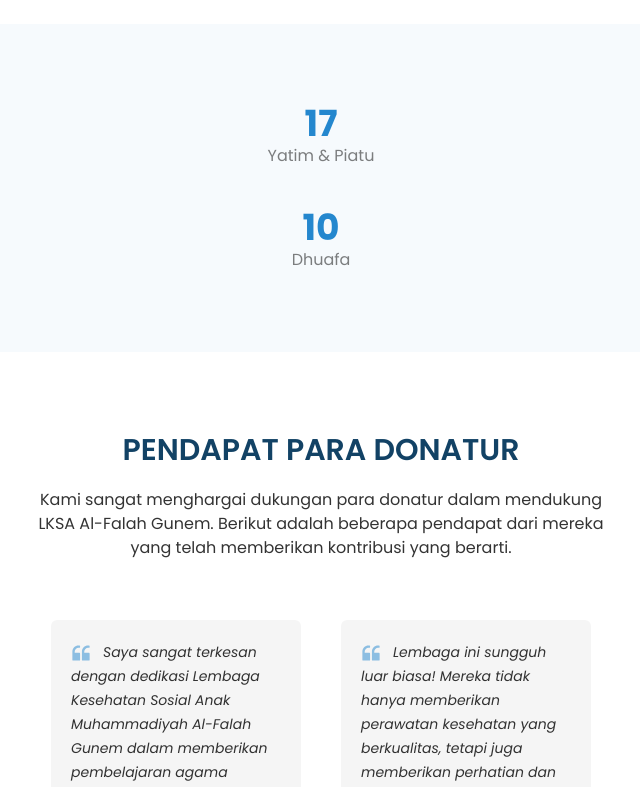
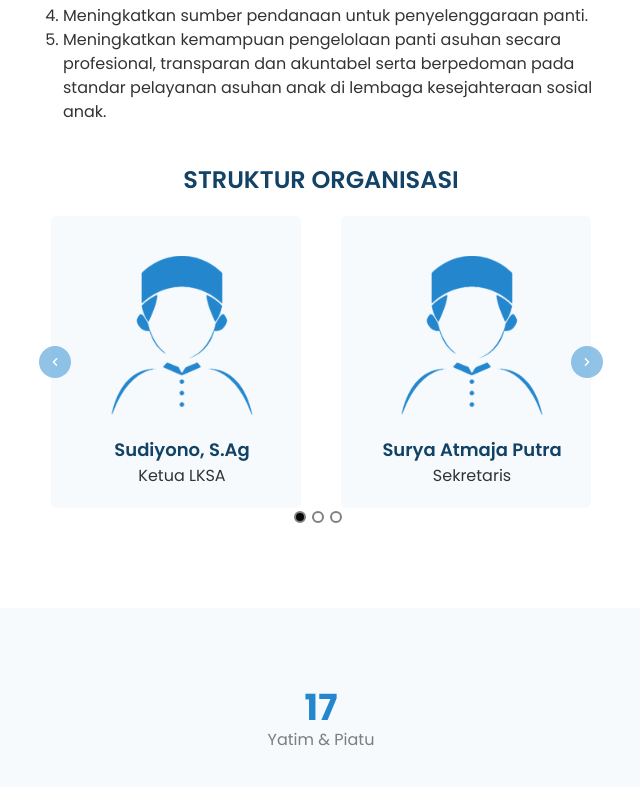
Before and after one commit to raysvarga/website-lksa-muh-al-falah-gunem, a React (Vite) app: page / in a window 1280 px wide. Shown: the part 2884-3671 px from the top of the page, without its empty margins (319-959 px from the left). Built offline with nearby package versions, Linux system fonts and the light colour scheme.

Commit message:
First Commit

```diff
--- a/src/components/About.jsx
+++ b/src/components/About.jsx
@@ -1,14 +1,82 @@
 import React from "react";
 import lksaprofile from "../assets/img/lksa-profile.png";
+import ustad from "../assets/img/muslim.png";
+import ustadzah from "../assets/img/muslimah.png";
+import "react-multi-carousel/lib/styles.css";
+import Carousel from "react-multi-carousel";
 
 function About() {
+  const CustomLeftArrow = ({ onClick }) => {
+    return (
+      <button
+        onClick={onClick}
+        className="absolute left-0 ml-2 top-1/2 transform -translate-y-1/2 bg-[#2487CE] text-white p-2 rounded-full w-8 h-8 flex items-center justify-center opacity-50 hover:opacity-100 transition-opacity duration-300"
+      >
+        <svg
+          xmlns="http://www.w3.org/2000/svg"
+          className="h-4 w-4"
+          viewBox="0 0 20 20"
+          fill="currentColor"
+        >
+          <path
+            fillRule="evenodd"
+            d="M12.707 14.707a1 1 0 010-1.414L9.414 10l3.293-3.293a1 1 0 10-1.414-1.414l-4 4a1 1 0 000 1.414l4 4a1 1 0 001.414 0z"
+            clipRule="evenodd"
+          />
+        </svg>
+      </button>
+    );
+  };
+
+  const CustomRightArrow = ({ onClick }) => {
+    return (
+      <button
+        onClick={onClick}
+        className="absolute right-0 mr-2 top-1/2 transform -translate-y-1/2 bg-[#2487CE] text-white p-2 rounded-full w-8 h-8 flex items-center justify-center opacity-50 hover:opacity-100 transition-opacity duration-300"
+      >
+        <svg
+          xmlns="http://www.w3.org/2000/svg"
+          className="h-4 w-4"
+          viewBox="0 0 20 20"
+          fill="currentColor"
+        >
+          <path
+            fillRule="evenodd"
+            d="M7.293 14.707a1 1 0 010-1.414L10.586 10 7.293 6.707a1 1 0 011.414-1.414l4 4a1 1 0 010 1.414l-4 4a1 1 0 01-1.414 0z"
+            clipRule="evenodd"
+          />
+        </svg>
+      </button>
+    );
+  };
+  const responsive = {
+    desktop: {
+      breakpoint: { max: 3000, min: 1024 },
+      items: 3,
+      slidesToSlide: 3, // optional, default to 1.
+    },
+    tablet: {
+      breakpoint: { max: 1024, min: 464 },
+      items: 2,
+      slidesToSlide: 2, // optional, default to 1.
+    },
+    mobile: {
+      breakpoint: { max: 464, min: 0 },
+      items: 1,
+      slidesToSlide: 1, // optional, default to 1.
+    },
+  };
   return (
     <div id="about" className="py-20 lg:mx-[350px]">
       <div className="px-3 mb-10">
         <h1 className="text-center text-[#124265] font-semibold text-3xl mb-5">
           TENTANG
         </h1>
-        <img className="h-44 lg:h-80 mx-auto mb-5" src={lksaprofile} alt="" />
+        <img
+          className="h-44 lg:h-[500px] mx-auto mb-5"
+          src={lksaprofile}
+          alt=""
+        />
         <p className="text-black text-opacity-80 text-center">
           LKSA Muhammadiyah "Al-Falah" Gunem didirikan pada tanggal 9 Rajab 1445
           H bertepatan dengan 21 Januari 2024 oleh Pimpinan Daerah Muhammadiyah
@@ -73,6 +141,87 @@
           </li>
         </ol>
       </div>
+      <h2 className="text-[#124265] text-2xl font-semibold pt-10 text-center">STRUKTUR ORGANISASI</h2>
+      <Carousel
+        swipeable={false}
+        draggable={false}
+        showDots={true}
+        responsive={responsive}
+        infinite={true}
+        autoPlaySpeed={1000}
+        keyBoardControl={true}
+        customTransition="all .5"
+        transitionDuration={500}
+        containerClass="carousel-container"
+        dotListClass="custom-dot-list-style"
+        itemClass="carousel-item-padding-40-px"
+        customLeftArrow={<CustomLeftArrow />}
+        customRightArrow={<CustomRightArrow />}
+      >
+        <div className="mx-5 my-5">
+          <div className="bg-[#f6fafd] p-5 rounded-md ps-8 relative text-center">
+            <a href="">
+              <img src={ustad} alt="" className="max-w-[200px] max-h-[200px] object-contain mx-auto" />
+              <h2 className="text-[#124265] text-lg font-semibold">Sudiyono, S.Ag</h2>
+              <p className="text-black text-opacity-80">Ketua LKSA</p>
+            </a>
+          </div>
+        </div>
+        <div className="mx-5 my-5">
+          <div className="bg-[#f6fafd] p-5 rounded-md ps-8 relative text-center">
+            <a href="">
+              <img src={ustad} alt="" className="max-w-[200px] max-h-[200px] object-contain mx-auto" />
+              <h2 className="text-[#124265] text-lg font-semibold">Surya Atmaja Putra</h2>
+              <p className="text-black text-opacity-80">Sekretaris</p>
+            </a>
+          </div>
+        </div>
+        <div className="mx-5 my-5">
+          <div className="bg-[#f6fafd] p-5 rounded-md ps-8 relative text-center">
+            <a href="">
+              <img src={ustadzah} alt="" className="max-w-[200px] max-h-[200px] object-contain mx-auto" />
+              <h2 className="text-[#124265] text-lg font-semibold">Ipmawati</h2>
+              <p className="text-black text-opacity-80">Tata Usaha</p>
+            </a>
+          </div>
+        </div>
+        <div className="mx-5 my-5">
+          <div className="bg-[#f6fafd] p-5 rounded-md ps-8 relative text-center">
+            <a href="">
+              <img src={ustad} alt="" className="max-w-[200px] max-h-[200px] object-contain mx-auto" />
+              <h2 className="text-[#124265] text-lg font-semibold">H. Aji Prakosa</h2>
+              <p className="text-black text-opacity-80">Bendahara</p>
+            </a>
+          </div>
+        </div>
+        <div className="mx-5 my-5">
+          <div className="bg-[#f6fafd] p-5 rounded-md ps-8 relative text-center">
+            <a href="">
+              <img src={ustad} alt="" className="max-w-[200px] max-h-[200px] object-contain mx-auto" />
+              <h2 className="text-[#124265] text-lg font-semibold">M. Wawan, S.Pd</h2>
+              <p className="text-black text-opacity-80">Bidang Pendidikan</p>
+            </a>
+          </div>
+        </div>
+        <div className="mx-5 my-5">
+          <div className="bg-[#f6fafd] p-5 rounded-md ps-8 relative text-center">
+            <a href="">
+              <img src={ustad} alt="" className="max-w-[200px] max-h-[200px] object-contain mx-auto" />
+              <h2 className="text-[#124265] text-lg font-semibold">Dhimas</h2>
+              <p className="text-black text-opacity-80">Bidang Kepengasuhan</p>
+            </a>
+          </div>
+        </div>
+        <div className="mx-5 my-5">
+          <div className="bg-[#f6fafd] p-5 rounded-md ps-8 relative text-center">
+            <a href="">
+              <img src={ustad} alt="" className="max-w-[200px] max-h-[200px] object-contain mx-auto" />
+              <h2 className="text-[#124265] text-lg font-semibold">Wahyu Trisyani</h2>
+              <p className="text-black text-opacity-80">Bidang Pembangunan</p>
+            </a>
+          </div>
+        </div>
+      </Carousel>
     </div>
   );
 }
--- a/src/components/Contact.jsx
+++ b/src/components/Contact.jsx
@@ -26,12 +26,12 @@
         </div>
 
         <div className="flex flex-col gap-3">
-          <div className="flex items-start px-5">
+          <div className="flex items-start px-3">
             <a
               href="https://www.google.com/maps/place/6%C2%B048'21.2%22S+111%C2%B027'56.6%22E/@-6.805885,111.465064,1119m/data=!3m1!1e3!4m4!3m3!8m2!3d-6.8058889!4d111.4657222?hl=id&entry=ttu&g_ep=EgoyMDI0MDgyMS4wIKXMDSoASAFQAw%3D%3D"
               target="_blank"
               rel="noopener noreferrer"
-              className="flex items-start px-5"
+              className="flex items-start"
             >
               <svg
                 xmlns="http://www.w3.org/2000/svg"
@@ -67,12 +67,12 @@
             </a>
           </div>
 
-          <div className="flex items-start px-5">
+          <div className="flex items-start px-3">
             <a
               href="https://wa.me/6281392081824?text=%D8%A7%D9%8E%D9%84%D9%92%D8%B3%D9%91%D9%8E%D9%84%D9%8E%D8%A7%D9%85%D9%8F%20%D8%B9%D9%8E%D9%84%D9%8E%D9%8A%D9%92%D9%83%D9%8F%D9%85%D9%92%20%D9%88%D9%8E%D8%B1%D9%8E%D8%AD%D9%92%D9%85%D9%8E%D8%A9%D9%8F%20%D8%A7%D9%84%D9%84%D9%87%D9%90%20%D9%88%D9%8E%D8%A8%D9%8E%D8%B1%D9%8E%D9%83%D9%8E%D8%A7%20%D8%AA%D9%8F%D9%87%D9%8F%0A%0ASaya%20(%20)%20ingin%20menanyakan%20informasi%20(%20)%2Flebih%20lanjut%20tentang%20LKSA%20Muhammadiyah%20Al-Falah%20Gunem.%20Terima%20Kasih%0A%0A%D9%88%D9%8E%D8%B9%D9%8E%D9%84%D9%8E%D9%8A%D9%92%D9%83%D9%8F%D9%85%D9%8F%20%D8%A7%D9%84%D8%B3%D9%91%D9%8E%D9%84%D9%8E%D8%A7%D9%85%D9%8F%20%D9%88%D9%8E%D8%B1%D9%8E%D8%AD%D9%92%D9%85%D9%8E%D8%A9%D9%8F%20%D8%A7%D9%84%D9%84%D9%87%D9%90%20%D9%88%D9%8E%D8%A8%D9%8E%D8%B1%D9%8E%D9%83%D9%8E%D8%A7%D8%AA%D9%8F%D9%87%D9%8F"
               target="_blank"
               rel="noopener noreferrer"
-              className="flex items-start px-5"
+              className="flex items-start"
             >
               <svg
                 xmlns="http://www.w3.org/2000/svg"
@@ -104,12 +104,12 @@
             </a>
           </div>
 
-          <div className="flex items-start px-5">
+          <div className="flex items-start px-3">
             <a
               href="https://mail.google.com/mail/?view=cm&fs=1&to=lksamuhalfalahgunem@gmail.com"
               target="_blank"
               rel="noopener noreferrer"
-              className="flex items-start px-5"
+              className="flex items-start"
             >
               <svg
                 xmlns="http://www.w3.org/2000/svg"
```
Also changed, not shown: src/assets/img/muslim.png (added), src/assets/img/muslimah.png (added).
